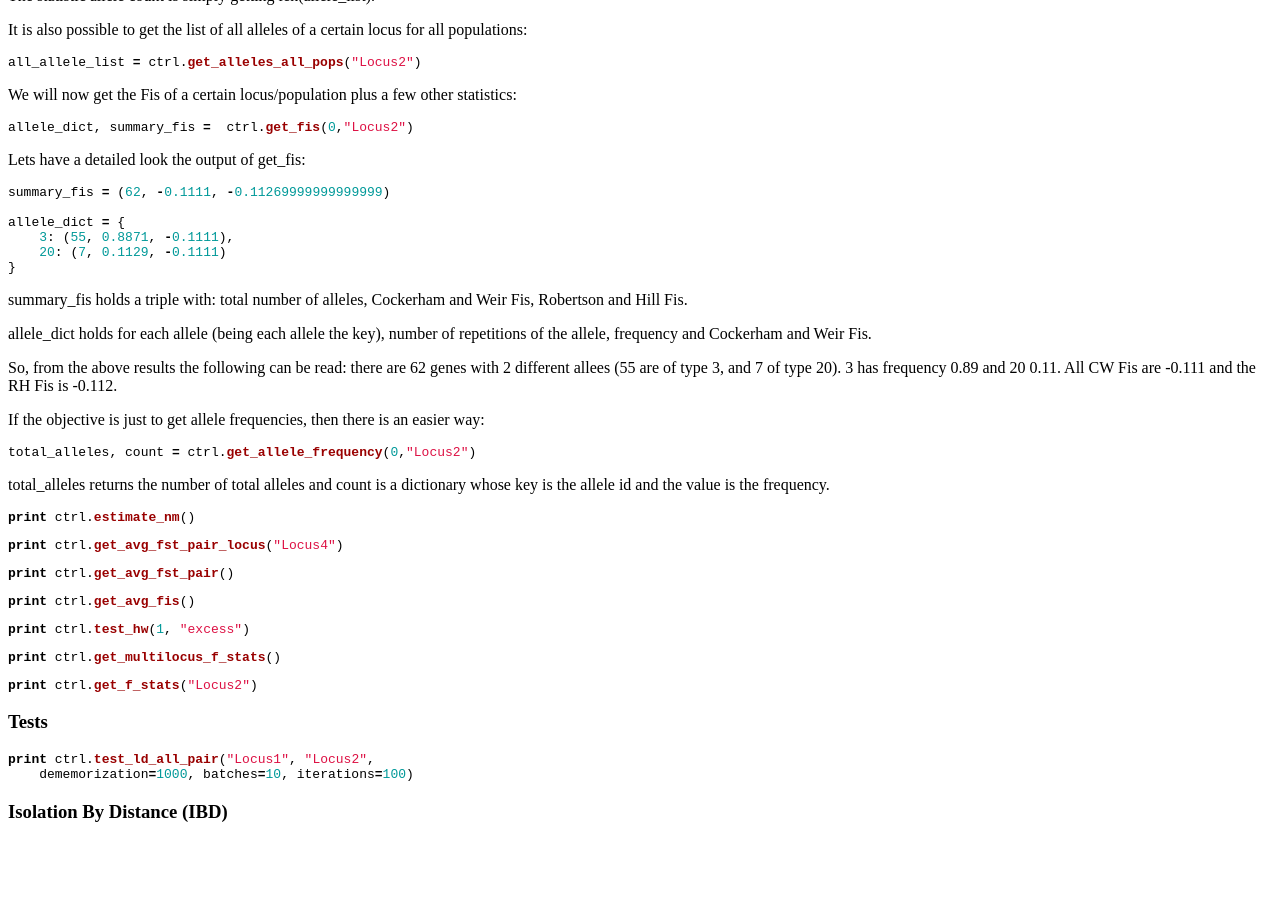
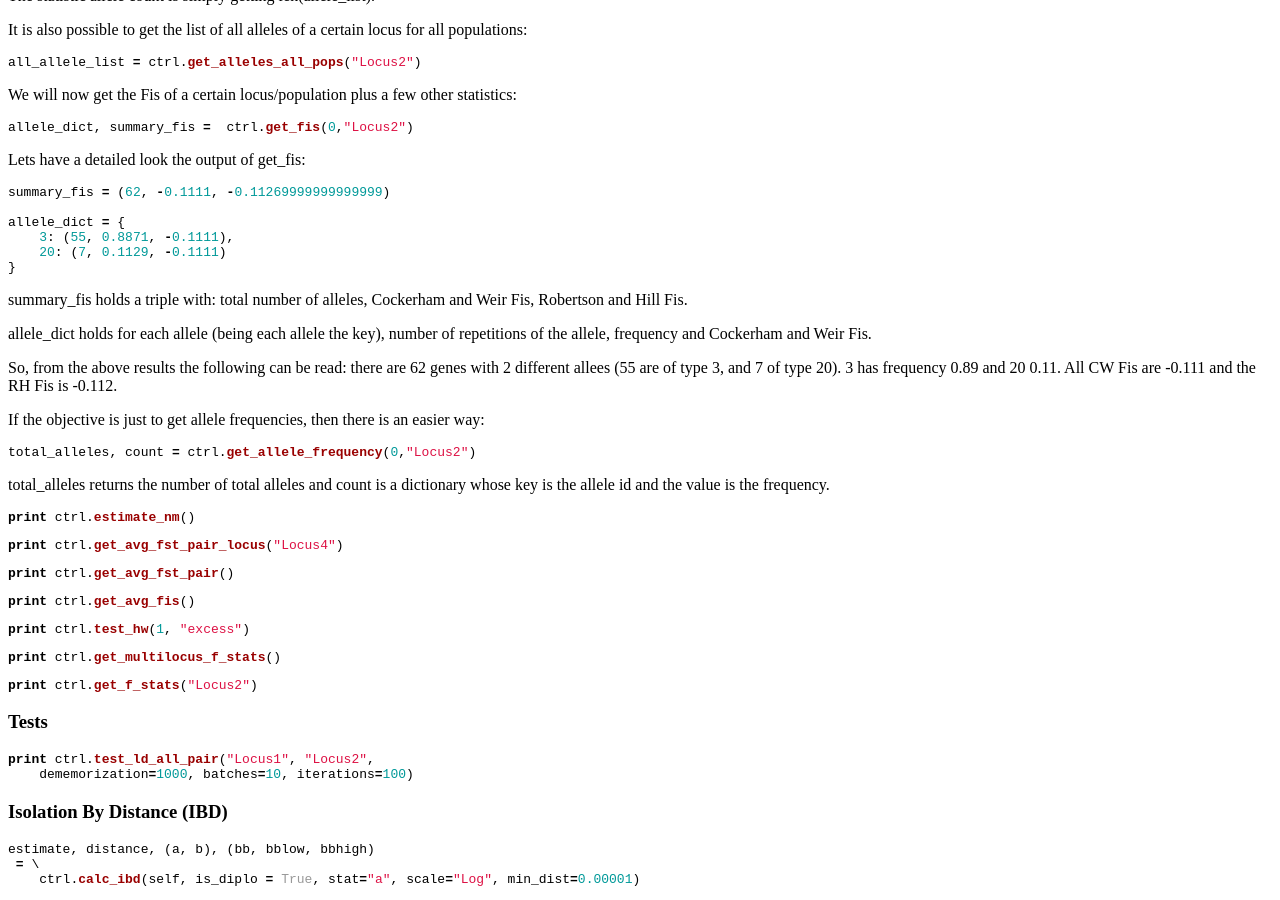
Before and after one commit to biopython/biopython.github.io, a Jekyll site: the page built from wiki/PopGen_Genepop.md, in a window 1280 px wide and 900 px high, scrolled down 878 px. Built offline with Jekyll 4.4.1, drawn with Linux system fonts in a browser that asks for light colours; before the commit the page ends 1720 px from its top, so only the background shows below that.

Commit message:
Change to wiki page

````diff
--- a/wiki/PopGen_Genepop.md
+++ b/wiki/PopGen_Genepop.md
@@ -168,3 +168,9 @@ print ctrl.test_ld_all_pair("Locus1", "Locus2",
 ```
 
 ### Isolation By Distance (IBD)
+
+``` python
+estimate, distance, (a, b), (bb, bblow, bbhigh)
+ = \
+    ctrl.calc_ibd(self, is_diplo = True, stat="a", scale="Log", min_dist=0.00001)
+```
````
Also changed, not shown: 1 other file.
